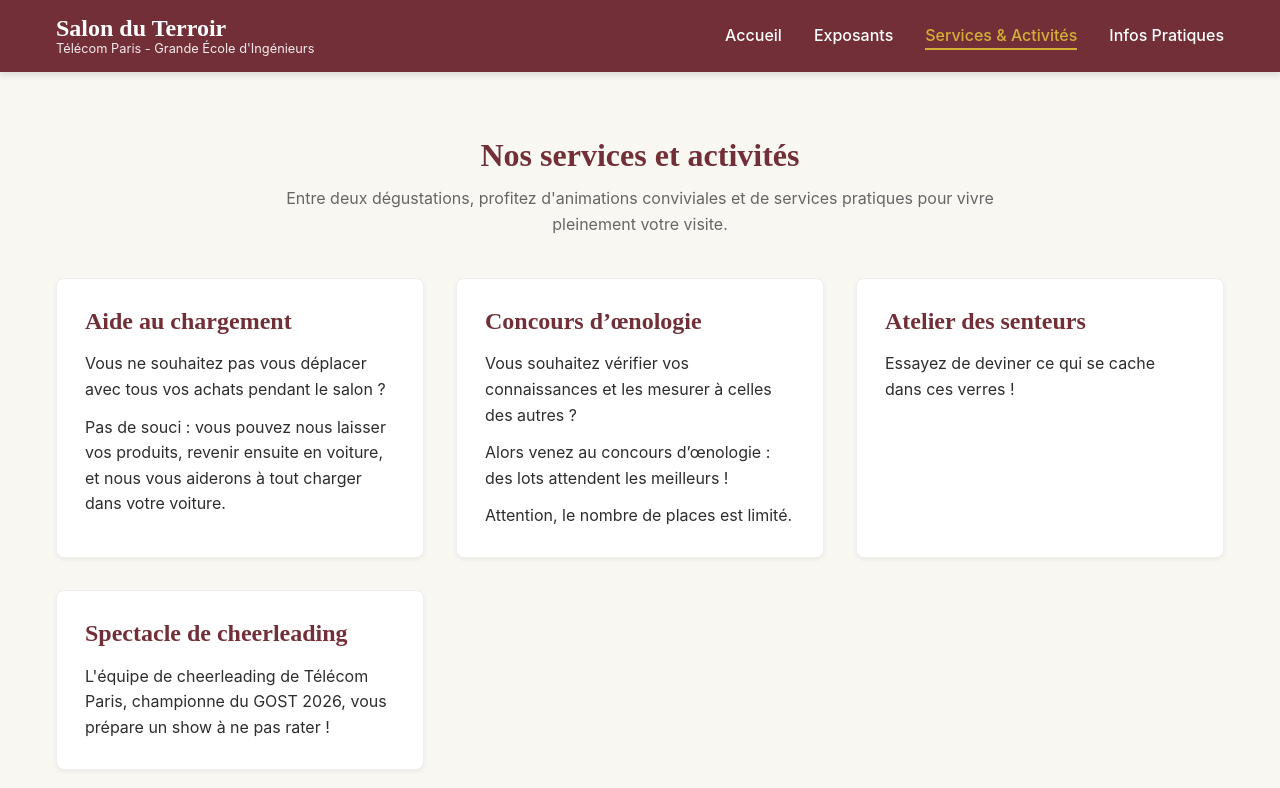
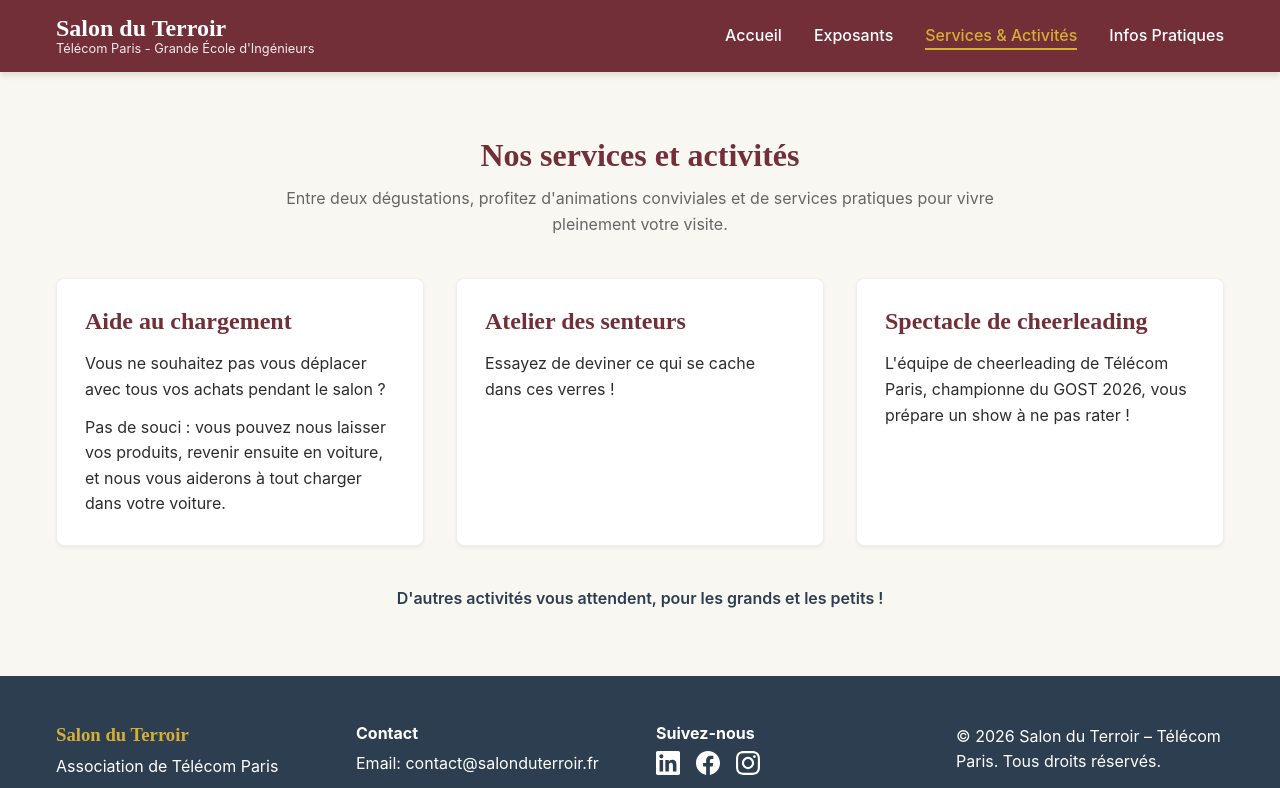
Before and after one commit to noac12/salonduterroir_new, a React (Vite) app: page /services in a window 1280 px wide. Shown: the top 788 px of the page. Built offline with nearby package versions, Linux system fonts and the light colour scheme.

Commit message:
Remove 'Concours d’œnologie' from Services page
Removed the 'Concours d’œnologie' section from Services.

```diff
--- a/src/pages/Services.jsx
+++ b/src/pages/Services.jsx
@@ -7,15 +7,6 @@ const services = [
         paragraphs: [
             'Vous ne souhaitez pas vous déplacer avec tous vos achats pendant le salon ?',
             'Pas de souci : vous pouvez nous laisser vos produits, revenir ensuite en voiture, et nous vous aiderons à tout charger dans votre voiture.'
-        ]
-    },
-    {
-        id: 'wine-quiz',
-        title: 'Concours d’œnologie',
-        paragraphs: [
-            'Vous souhaitez vérifier vos connaissances et les mesurer à celles des autres ?',
-            'Alors venez au concours d’œnologie : des lots attendent les meilleurs !',
-            'Attention, le nombre de places est limité.'
         ]
     },
     {
```
